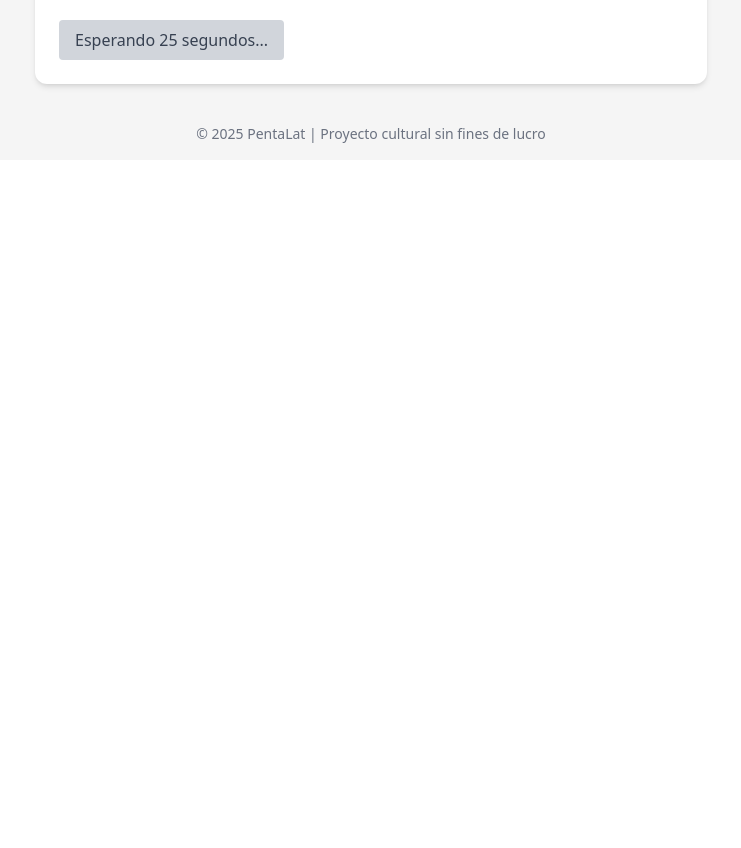
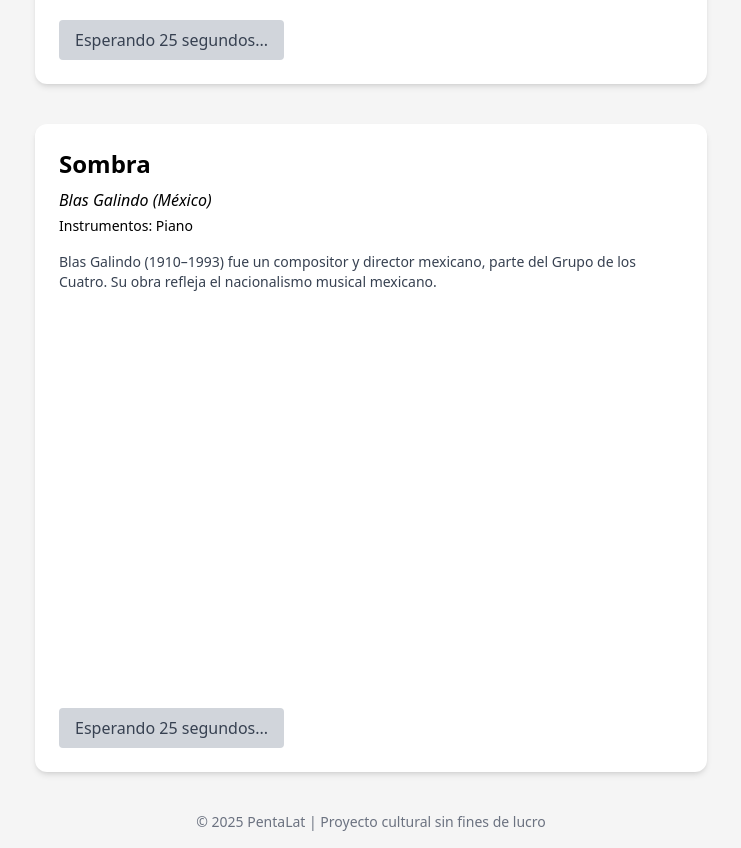
Before and after one commit to isaacpiano/pentalatin, a React (Vite) app: page /scores in a window 1280 px wide. Shown: the part 1340-2188 px from the top of the page, without its empty margins (269-1010 px from the left). Before the commit the page ends 1500 px from the top, so only its background shows below. Built offline with nearby package versions, Linux system fonts and the light colour scheme.

Commit message:
Update Scores.jsx

```diff
--- a/src/Scores.jsx
+++ b/src/Scores.jsx
@@ -54,6 +54,15 @@ export default function Scores() {
       instruments: "Voz y piano",
       bio: "María Grever (1885–1951) fue una compositora mexicana pionera, autora de más de 800 canciones incluyendo el bolero 'Te quiero dijiste'.",
       pdfUrl: "/te-quiero-dijiste-grever.pdf",
+
+    },
+     {
+      title: "Sombra",
+      composer: "Blas Galindo",
+      country: "México",
+      instruments: "Piano",
+      bio: "Blas Galindo (1910–1993) fue un compositor y director mexicano, parte del Grupo de los Cuatro. Su obra refleja el nacionalismo musical mexicano.",
+      pdfUrl: "/arrullo-blas-galindo.pdf",
     },
   ];
 
```
